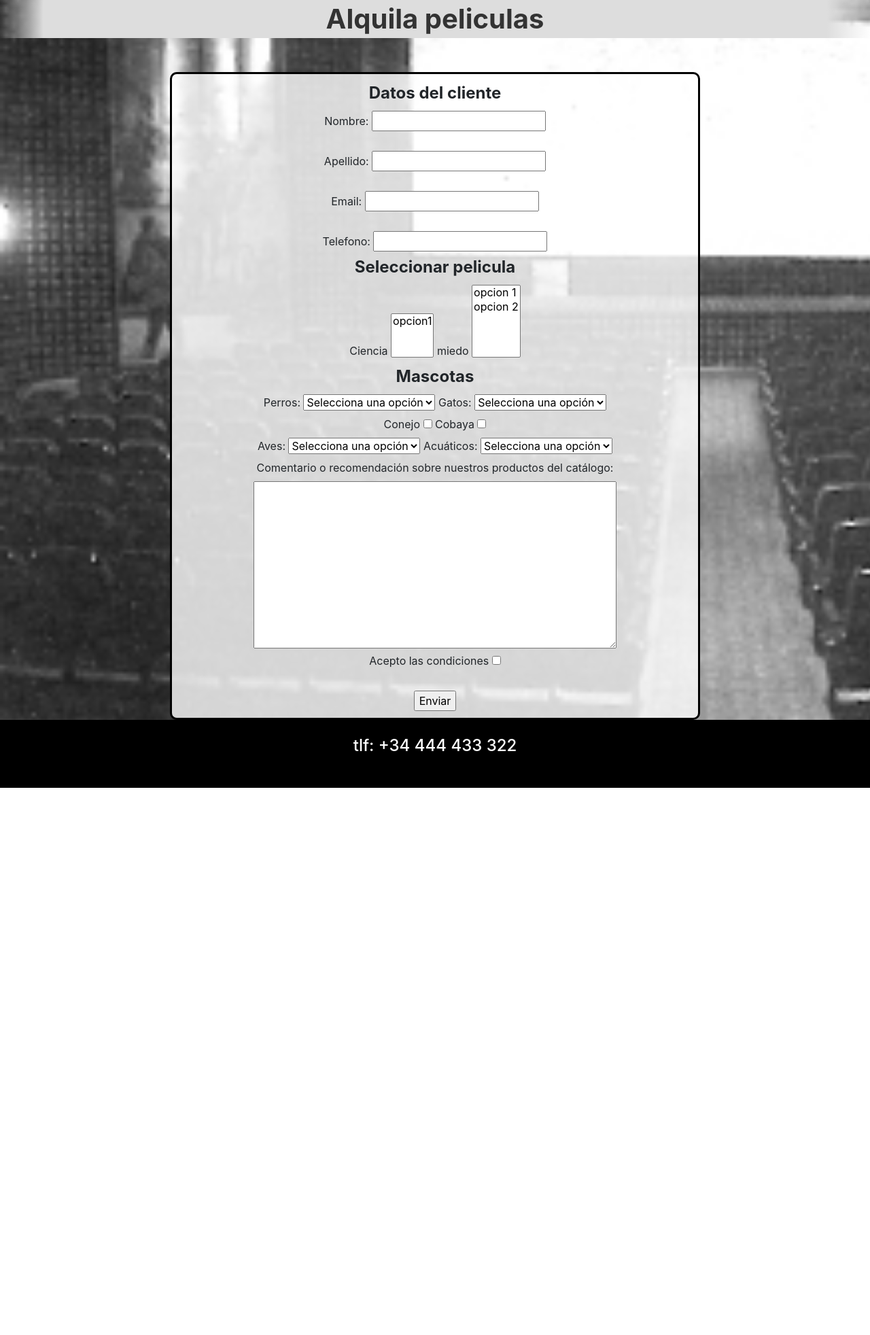
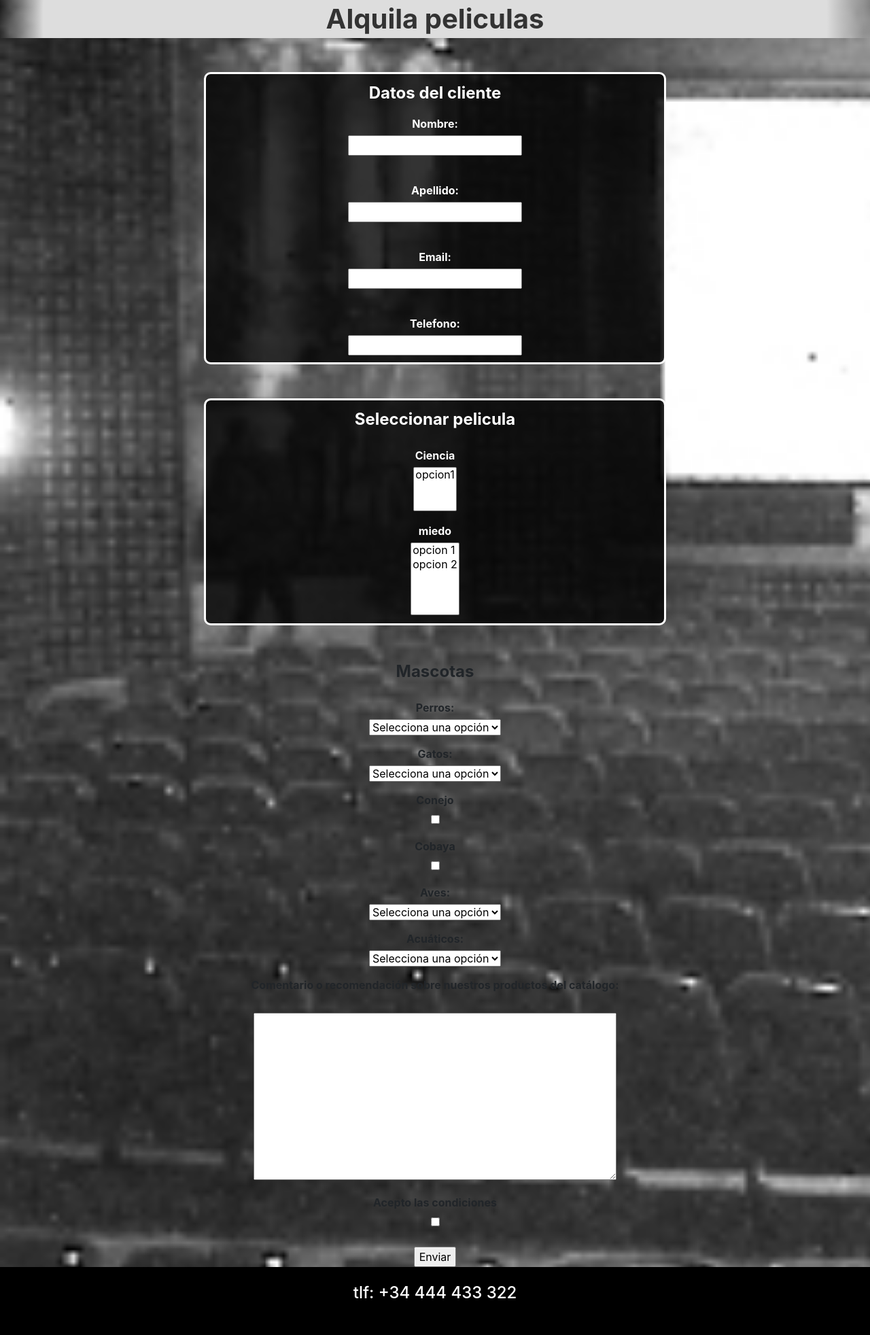
Before and after one commit to JuanGarrid0/Videoclub, a Django app: page /formulario in a window 1280 px wide. Shown: the part 173-2137 px from the top of the page at 68% size. Before the commit the page ends 1332 px from the top, so only its background shows below. Run offline with Django 5.2, Linux system fonts and the light colour scheme; some libraries are stand-ins or nearby versions.

Commit message:
formulario

```diff
--- a/videoclub/movies/static/movies/styles.css
+++ b/videoclub/movies/static/movies/styles.css
@@ -1,5 +1,6 @@
 body{
     background-image: url("images/cine.jpg");background-size: cover;
+    height: 100%;
 }
 
 /* Código de modificación del índice */
@@ -431,14 +432,23 @@ footer h4{
 }
 
 #formulario form {
-    background-color: rgba(255, 255, 255, 0.8);
+    background-color: rgba(0, 0, 0, 0.8);
     border-radius: 10px;
     padding: 10px;
     margin-top:50px;
-    margin-left: 250px;
-    margin-right: 250px;
+    margin-left: 300px;
+    margin-right: 300px;
+    margin-bottom: 50px;
     border-style: solid;
-    border-color:black;
+    border-color:white;
+    color: white;
+}
+
+#formulario label{
+    font-weight: bold;
+    display: block;
+    margin-top: 15px;
+    margin-bottom: 5px;
 }
 
 /* Fin del código de alquilar (formulario)*/
--- a/videoclub/movies/templates/movies/formulario.html
+++ b/videoclub/movies/templates/movies/formulario.html
@@ -4,8 +4,7 @@
 {% block body %}
     <div id="formulario">
         <h2><strong>Alquila peliculas</strong></h2>
-        <form action="form.php" method="post">
-            <fieldset>
+        <form id = "datos" action="form.php" method="post">
             <legend><strong>Datos del cliente</strong></legend>
             <label for="nombre">Nombre: </label>
             <input type="text" name="nombre" id = "nombre"><br>
@@ -22,7 +21,8 @@
             <label for="telefono">Telefono: </label>
             <input type="text" name="telefono" id="telefono">
             <br>
-            </fieldset>
+        </form>
+        <form id = "pelicula" action="form.php" method="post">
             <fieldset>
                 <legend><strong>Seleccionar pelicula</strong></legend>
                 <label for="ciencia">Ciencia</label>
@@ -36,6 +36,7 @@
                     <option>opcion 2</option>
                 </select>
             </fieldset>
+        </form>
             <fieldset>
                 <legend><strong>Mascotas</strong></legend>
                 <label for="perros">Perros:</label>
@@ -49,7 +50,6 @@
                     <option>Rottweiler</option>
                     <option>Labrador</option>
                 </select>
-
                 <label for="gatos">Gatos:</label>
                 <select id="gatos" name="gatos">
                     <option disabled selected>Selecciona una opción</option>
@@ -93,4 +93,5 @@
             <input id="enviar" type="submit" value="Enviar">
         </form>
     </div>
+
 {%endblock%}
```
Lines whose indentation alone changed are shown as unchanged.
